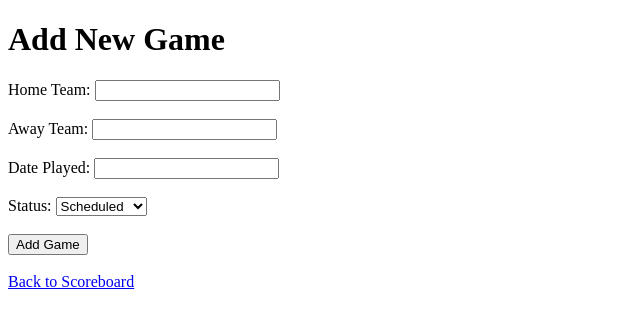
After one commit to TJamison1991/hockey-score-logger, a Flask app: page /add in a window 1280 px wide. The commit adds this page. Shown: the top 328 px of the page, without its empty margins (0-640 px from the left). Run offline with Flask 3, Linux system fonts and the light colour scheme.

Commit message:
Add game form and INSERT route

```diff
--- a/app.py
+++ b/app.py
@@ -14,6 +14,25 @@ def home():
     games = cursor.fetchall()
     conn.close()
     return render_template("index.html", games=games)
+@app.route("/add", methods=["GET", "POST"])
+def add_game():
+    conn = sqlite3.connect(DB_PATH)
+    cursor = conn.cursor()
+    if request.method == "POST":
+        home_team = request.form["home_team"]
+        away_team = request.form["away_team"]
+        date_played = request.form["date_played"]
+        status = request.form["status"]
+        cursor.execute("""
+            INSERT INTO games (home_team, away_team, home_score, away_score, date_played, status)
+            VALUES (?, ?, 0, 0, ?, ?)
+        """, (home_team, away_team, date_played, status))
+        conn.commit()
+        conn.close()
+        return redirect(url_for("home"))
+    else:
+        conn.close()
+        return render_template("add_game.html")
 
 if __name__ == "__main__":
     app.run(debug=True)
--- /dev/null
+++ b/templates/add_game.html
@@ -0,0 +1,43 @@
+<!DOCTYPE html>
+<html>
+<head>
+    <title>Add Game</title>
+</head>
+<body>
+    <h1>Add New Game</h1>
+
+    <form action="/add" method="POST">
+
+        <label>Home Team:</label>
+        <input type="text" name="home_team" required>
+
+        <br><br>
+
+        <label>Away Team:</label>
+        <input type="text" name="away_team" required>
+
+        <br><br>
+
+        <label>Date Played:</label>
+        <input type="text" name="date_played" required>
+
+        <br><br>
+
+        <label>Status:</label>
+        <select name="status">
+            <option value="scheduled">Scheduled</option>
+            <option value="in_progress">In Progress</option>
+            <option value="final">Final</option>
+        </select>
+
+        <br><br>
+
+        <input type="submit" value="Add Game">
+
+    </form>
+
+    <br>
+    <a href="/">Back to Scoreboard</a>
+
+</body>
+</html>
--- a/templates/index.html
+++ b/templates/index.html
@@ -5,6 +5,7 @@
 </head>
 <body>
     <h1>Hockey Score Logger</h1>
+    <a href="/add">+ Add Game</a>
 
     <table border="1">
         <thead>
```
